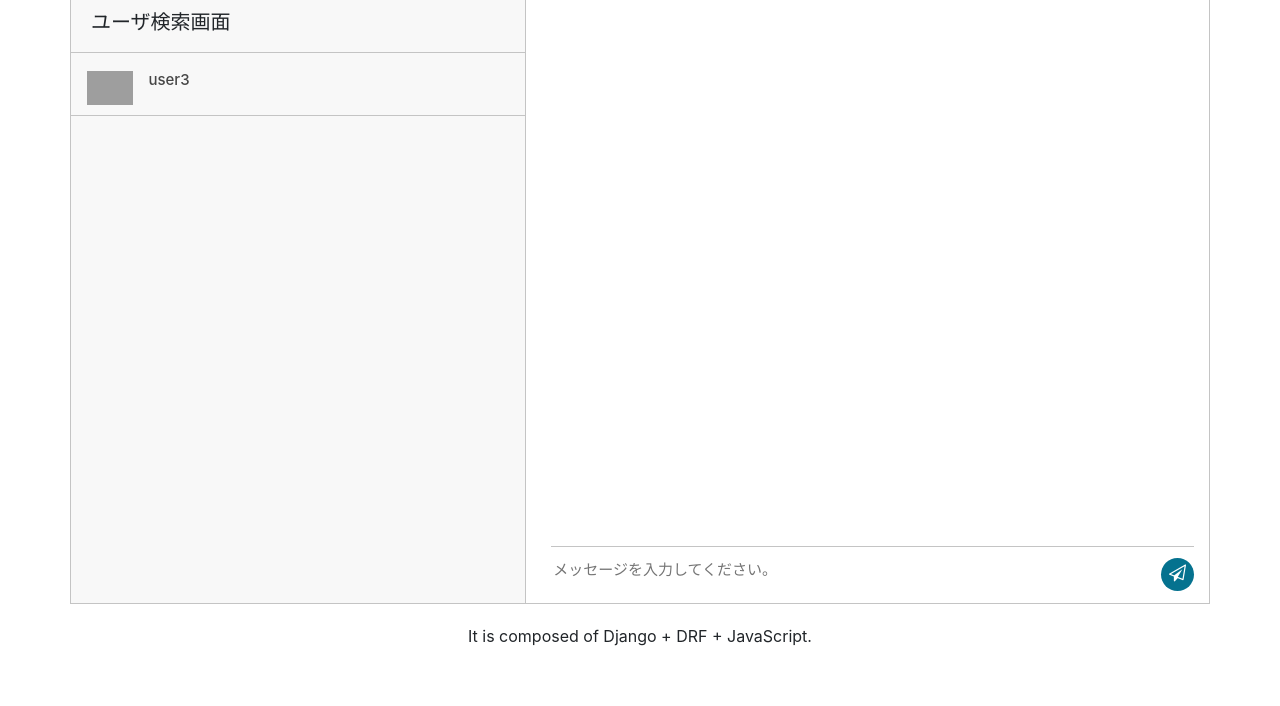
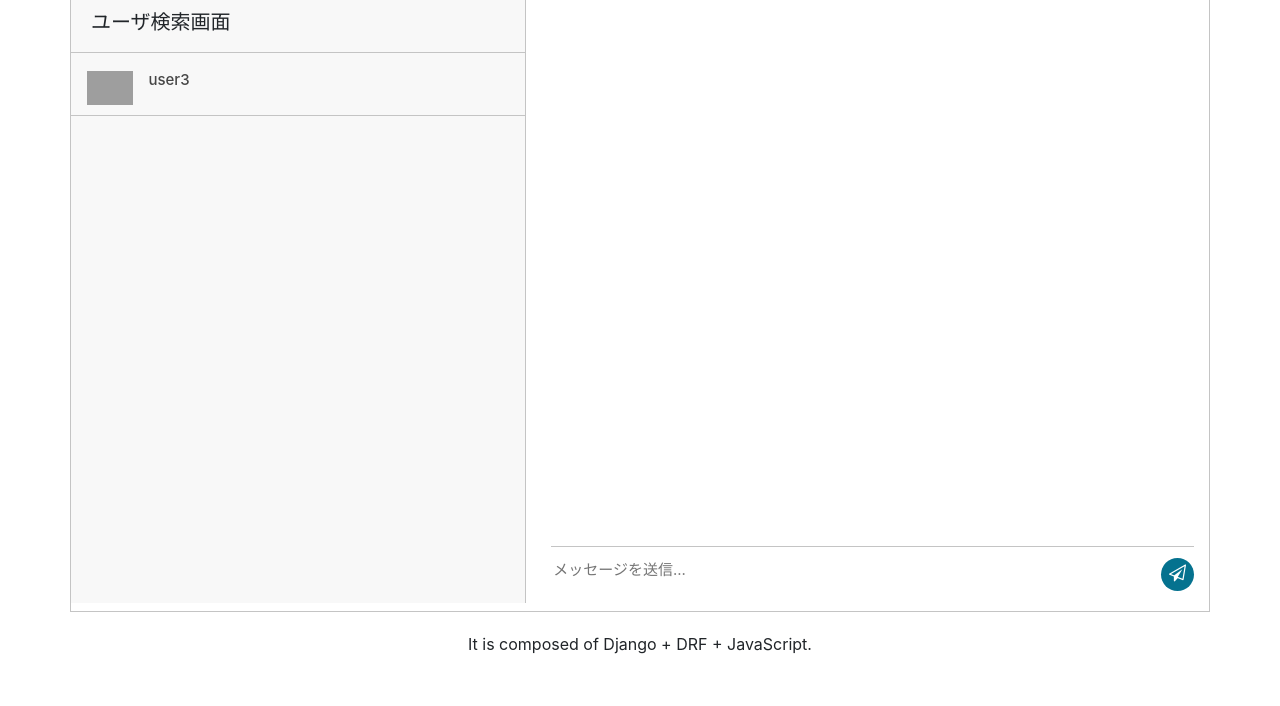
Before and after one commit to shunya-kitajima/drf_chat, a Django app: a page that uses templates/chat/messages.html in a window 1280 px wide. Shown: the part 99-805 px from the top of the page. Before the commit the page ends 745 px from the top, so only its background shows below. Run offline with Django 4.2, Linux system fonts and the light colour scheme; a user stored in the database is signed in; data comes from the database, SQL or seed files in the repository; some libraries are stand-ins or nearby versions; grey boxes are pictures that could not be loaded.

Commit message:
create form

```diff
--- a/templates/chat/messages.html
+++ b/templates/chat/messages.html
@@ -28,10 +28,13 @@
     {% endfor %}
   </div>
   <div class="type_msg">
-    <div class="input_msg_write">
-      <input type="text" class="write_msg" placeholder="メッセージを入力してください。" />
-      <button class="msg_send_btn" type="button"><i class="fa fa-paper-plane-o" aria-hidden="true"></i></button>
+    <form method="post" class="form-group" id="chat-box">
+      {% csrf_token %}
+      <div class="input_msg_write">
+        <input type="text" class="write_msg" placeholder="メッセージを送信..." name="message" id="msg_field" />
+        <button type="submit" class="msg_send_btn" name="send"><i class="fa fa-paper-plane-o" aria-hidden="true"></i></button>
     </div>
+    </form>
   </div>
 </div>
 {% endblock %}
```
